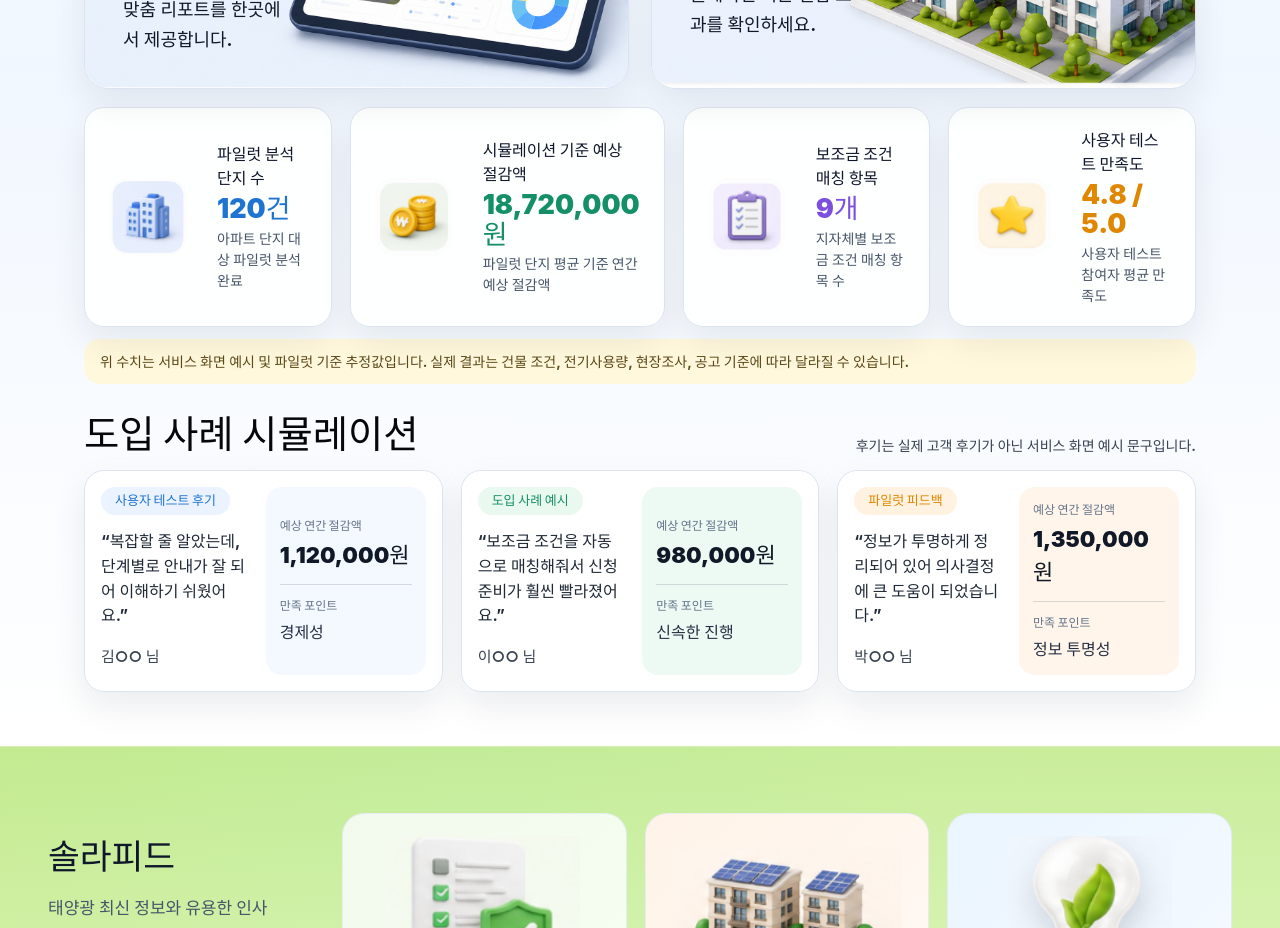
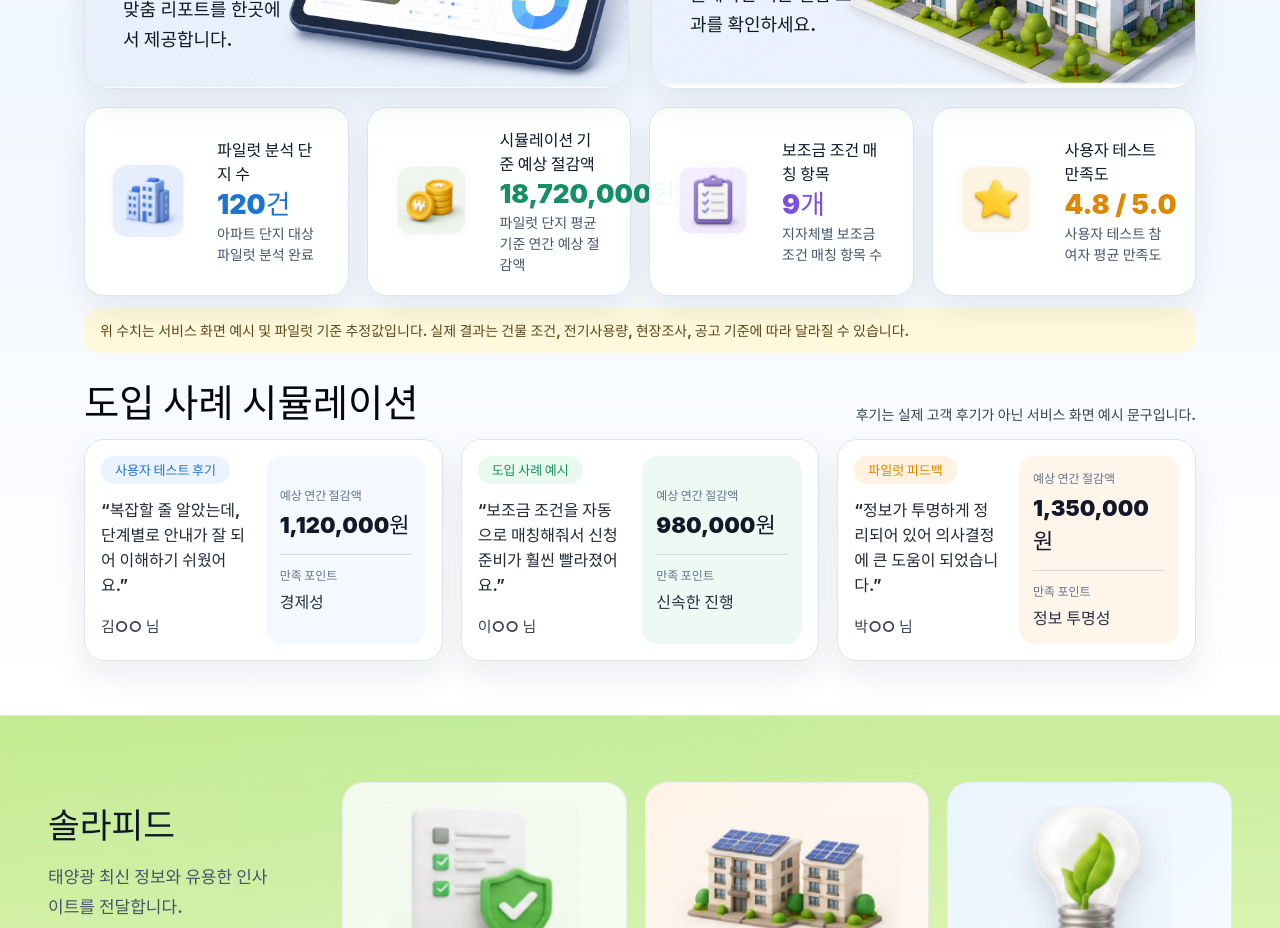
Before and after one commit to choihyungyu0/solar-power, a React (Vite) app in the folder apps/web/: page / in a window 1280 px wide. Shown: the part 1800-2728 px from the top of the page. Built offline with nearby package versions, Linux system fonts and the light colour scheme; a web font is replaced by a local one.

Commit message:
Fix metric savings amount wrapping

```diff
--- a/apps/web/src/components/ServiceIntroSection.tsx
+++ b/apps/web/src/components/ServiceIntroSection.tsx
@@ -16,6 +16,7 @@ type MetricCard = {
   image: string;
   alt: string;
   tone: 'blue' | 'green' | 'purple' | 'orange';
+  compactValue?: boolean;
 };
 
 type ReviewCard = {
@@ -68,6 +69,7 @@ const metricCards: MetricCard[] = [
     image: '/assets/landing/intro-savings.png',
     alt: '동전 더미 아이콘',
     tone: 'green',
+    compactValue: true,
   },
   {
     title: '보조금 조건 매칭 항목',
@@ -175,7 +177,7 @@ function ServiceIntroSection() {
               <SafeLocalImage src={metric.image} alt={metric.alt} className="introMetricImage" />
               <div>
                 <h3>{metric.title}</h3>
-                <strong className={`metricValue ${metric.tone}`}>{metric.value}</strong>
+                <strong className={`metricValue ${metric.tone}${metric.compactValue ? ' compact' : ''}`}>{metric.value}</strong>
                 <p>{metric.description}</p>
               </div>
             </article>
--- a/apps/web/src/styles.css
+++ b/apps/web/src/styles.css
@@ -1276,6 +1276,10 @@ img {
   border-radius: 20px;
 }
 
+.introMetricCard > div {
+  min-width: 0;
+}
+
 .introMetricCard h3 {
   font-size: 16px;
 }
@@ -1287,6 +1291,11 @@ img {
   font-weight: 950;
   letter-spacing: 0;
   line-height: 1.1;
+  white-space: nowrap;
+}
+
+.metricValue.compact {
+  font-size: 26px;
 }
 
 .metricValue.blue { color: #1f73d1; }
```
